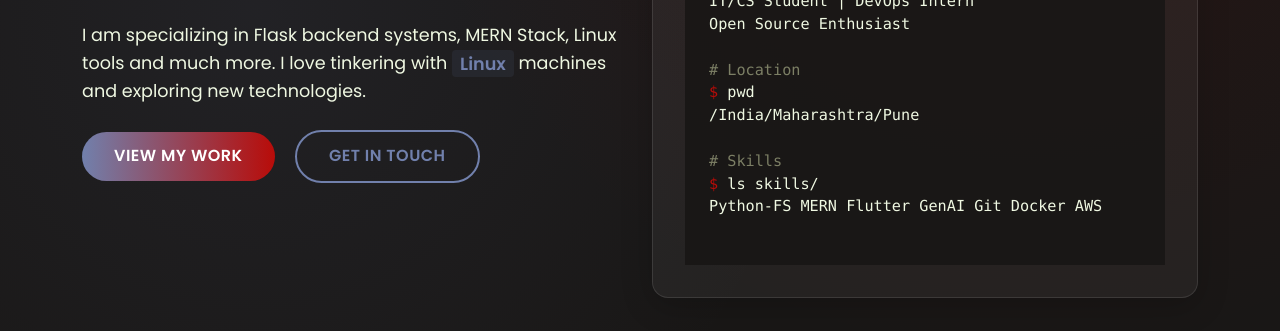
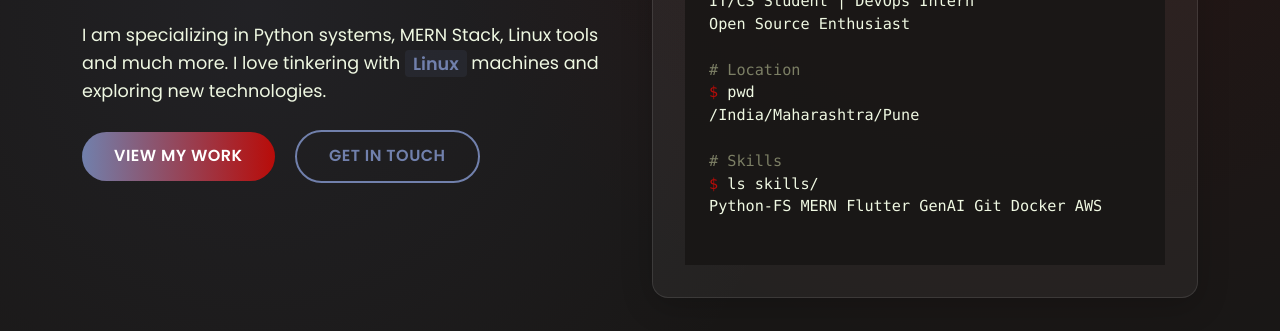
Before and after one commit to jakegithub24/Portfolio, a plain HTML site: page index.html in a window 1280 px wide. Shown: the part 469-800 px from the top of the page. Drawn offline with nearby package versions, Linux system fonts and the light colour scheme.

Commit message:
Minor changes in 'Hero-Section' 2.

```diff
--- a/index.html
+++ b/index.html
@@ -58,7 +58,7 @@
                         <h4 class="text-gradient">Hello, I'm</h4>
                         <h1 class="hero-title">Prathmesh</h1>
                         <h2 class="hero-subtitle">IT/CS Student & Open Source Enthusiast</h2>
-                        <p class="hero-description">I am specializing in Flask backend systems, MERN Stack, Linux tools and much more. I love tinkering with <span class="highlight">Linux</span> machines and exploring new technologies.</p>
+                        <p class="hero-description">I am specializing in Python systems, MERN Stack, Linux tools and much more. I love tinkering with <span class="highlight">Linux</span> machines and exploring new technologies.</p>
                         <div class="hero-buttons mt-4">
                             <a href="#projects" class="btn btn-primary me-3">View My Work</a>
                             <a href="#contact" class="btn btn-outline">Get In Touch</a>
```
